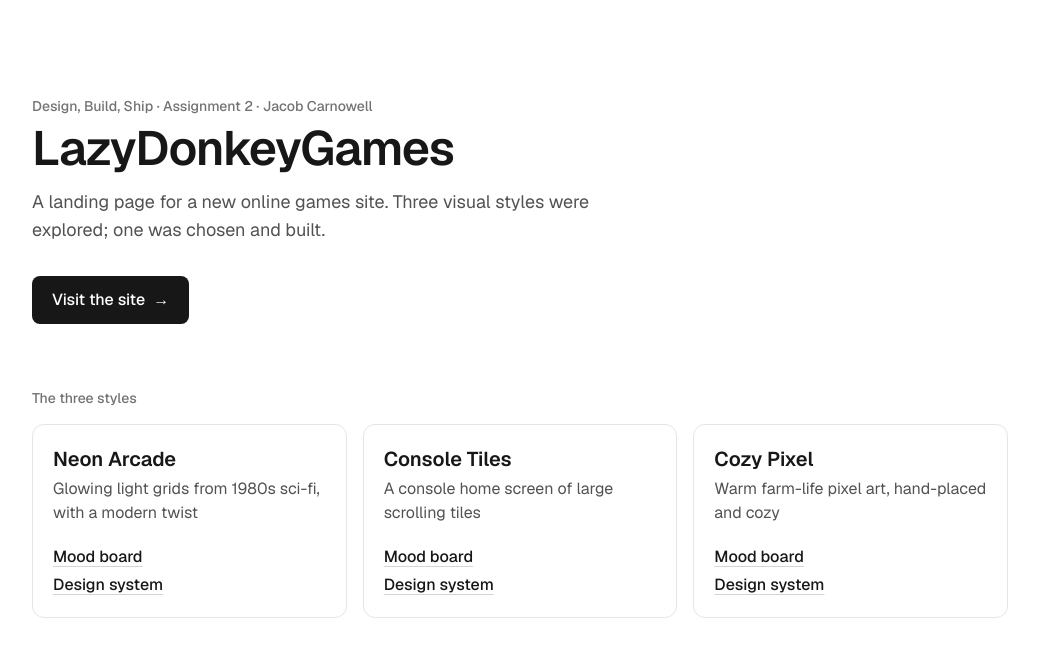
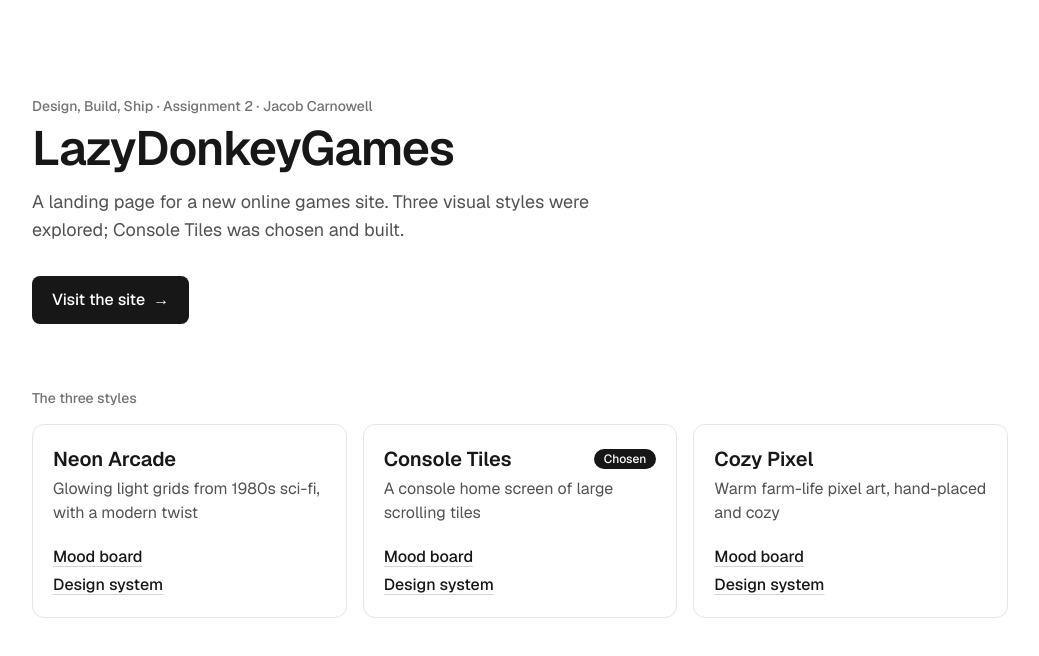
Before and after one commit to carnowell-uchicago/dbs-p2, a Next.js app: page / in a window 1280 px wide. Shown: the top 656 px of the page, without its empty margins (120-1159 px from the left). Built offline with nearby package versions, Linux system fonts and the light colour scheme.

Commit message:
Mark Console Tiles as the chosen style on the hub
Co-Authored-By: Claude Opus 5.5 <noreply@anthropic.com>

```diff
--- a/src/app/page.tsx
+++ b/src/app/page.tsx
@@ -1,6 +1,8 @@
 import Link from "next/link";
 import { hubFont } from "@/components/hub-font";
 import { site, styles } from "@/data/styles";
+
+const chosen = styles.find((s) => s.chosen)!;
 
 export default function Hub() {
   return (
@@ -14,7 +16,7 @@ export default function Hub() {
       </h1>
       <p className="mt-4 max-w-xl text-lg text-neutral-600">
         A landing page for a new online games site. Three visual styles were
-        explored; one was chosen and built.
+        explored; {chosen.name} was chosen and built.
       </p>
 
       <Link
@@ -33,7 +35,14 @@ export default function Hub() {
             key={style.slug}
             className="flex flex-col rounded-xl border border-neutral-200 p-5"
           >
-            <h3 className="text-xl font-semibold">{style.name}</h3>
+            <div className="flex flex-wrap items-center justify-between gap-x-3 gap-y-1">
+              <h3 className="text-xl font-semibold">{style.name}</h3>
+              {style.chosen && (
+                <span className="rounded-full bg-neutral-900 px-2.5 py-0.5 text-xs font-medium text-white">
+                  Chosen
+                </span>
+              )}
+            </div>
             <p className="mt-1 text-neutral-600">{style.inspiration}</p>
             <div className="mt-auto flex flex-col gap-1 pt-5">
               <HubLink href={`/mood-boards/${style.slug}`}>Mood board</HubLink>
--- a/src/data/styles.ts
+++ b/src/data/styles.ts
@@ -2,6 +2,7 @@ export type Style = {
   slug: string;
   name: string;
   inspiration: string;
+  chosen?: boolean; // the style the site is built in
 };
 
 export const styles: Style[] = [
@@ -14,6 +15,7 @@ export const styles: Style[] = [
     slug: "console-tiles",
     name: "Console Tiles",
     inspiration: "A console home screen of large scrolling tiles",
+    chosen: true,
   },
   {
     slug: "cozy-pixel",
```
